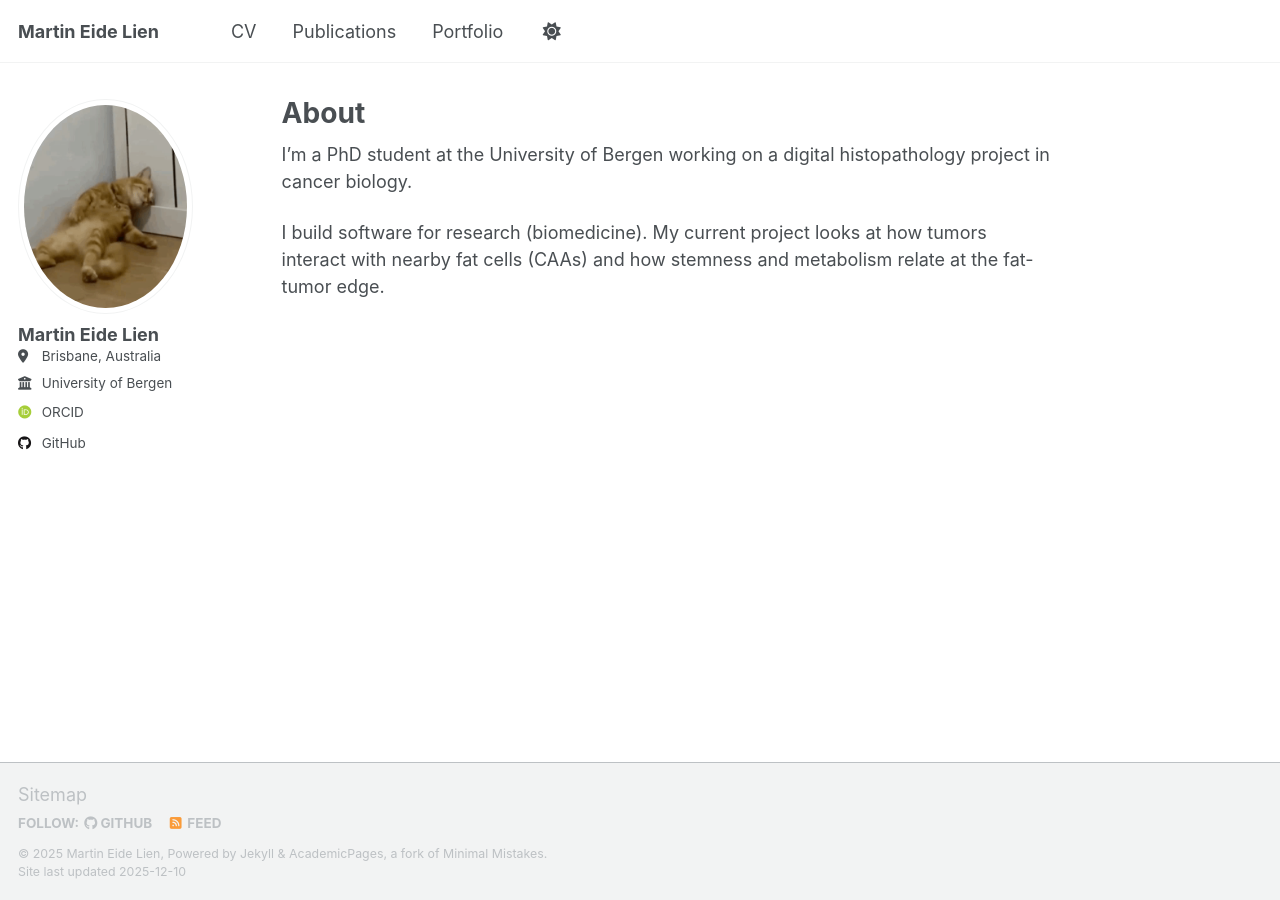
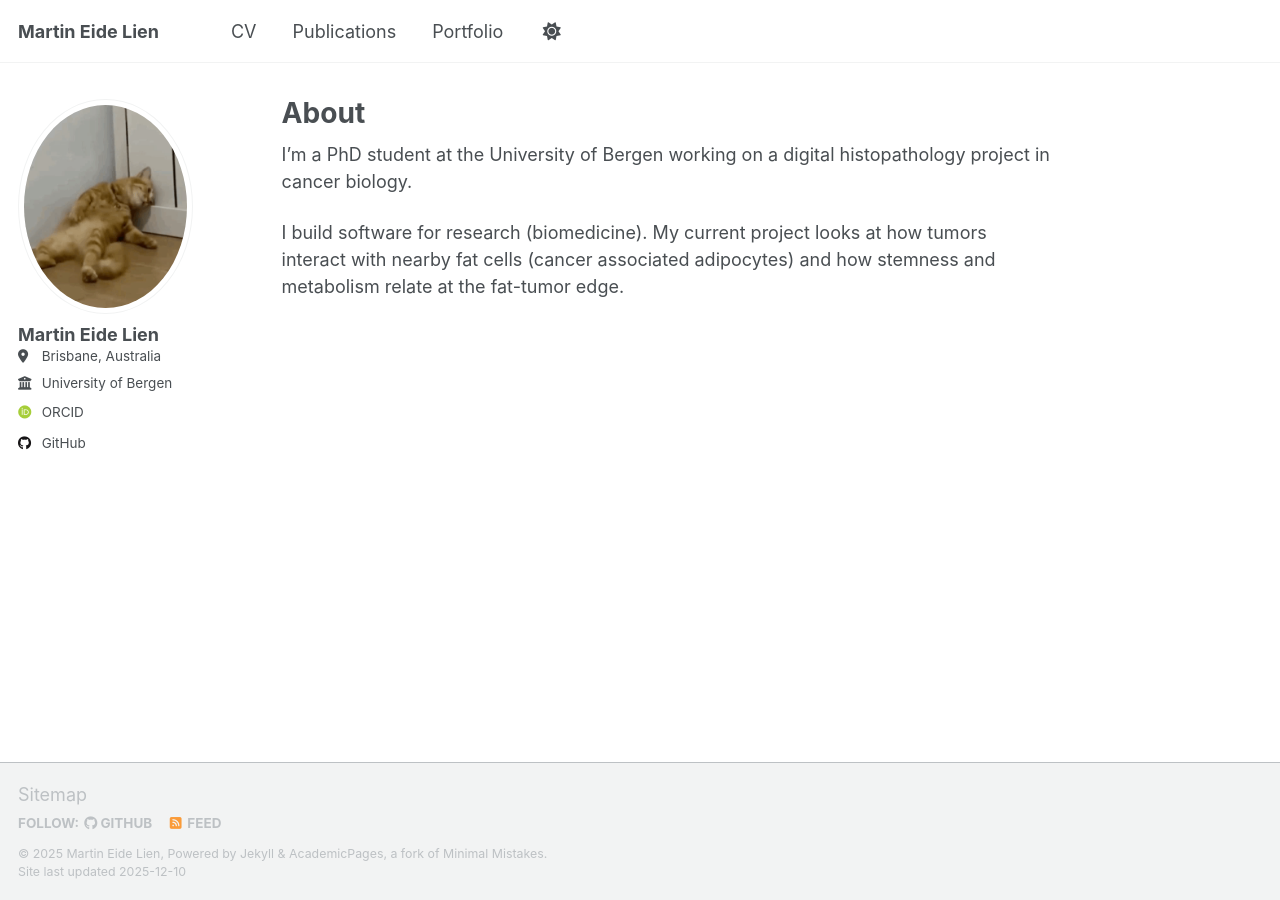
Before and after one commit to meidelien/meidelien.github.io, a Jekyll site: the page built from _pages/about.md, in a window 1280 px wide. Built offline with Jekyll 4.4.1, drawn with Linux system fonts in a browser that asks for light colours; some web fonts are replaced; a script that is not in the unit is left out.

Commit message:
Clarify abbreviation in about page
Expanded 'CAAs' to 'cancer associated adipocytes' for clarity in the about page.

```diff
--- a/_pages/about.md
+++ b/_pages/about.md
@@ -9,4 +9,4 @@ redirect_from:
 
 I'm a PhD student at the University of Bergen working on a digital histopathology project in cancer biology.
 
-I build software for research (biomedicine). My current project looks at how tumors interact with nearby fat cells (CAAs) and how stemness and metabolism relate at the fat-tumor edge.
+I build software for research (biomedicine). My current project looks at how tumors interact with nearby fat cells (cancer associated adipocytes) and how stemness and metabolism relate at the fat-tumor edge.
```
